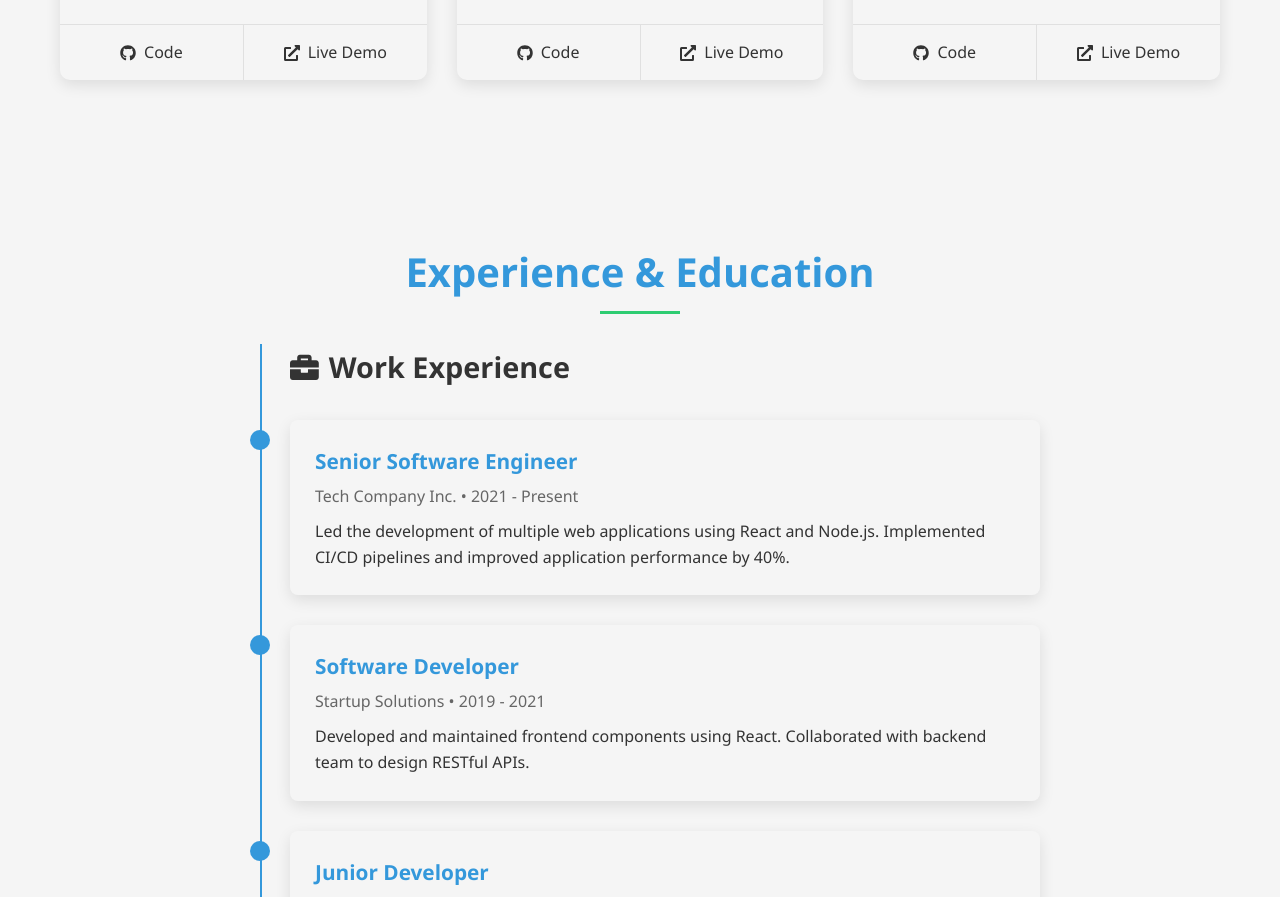
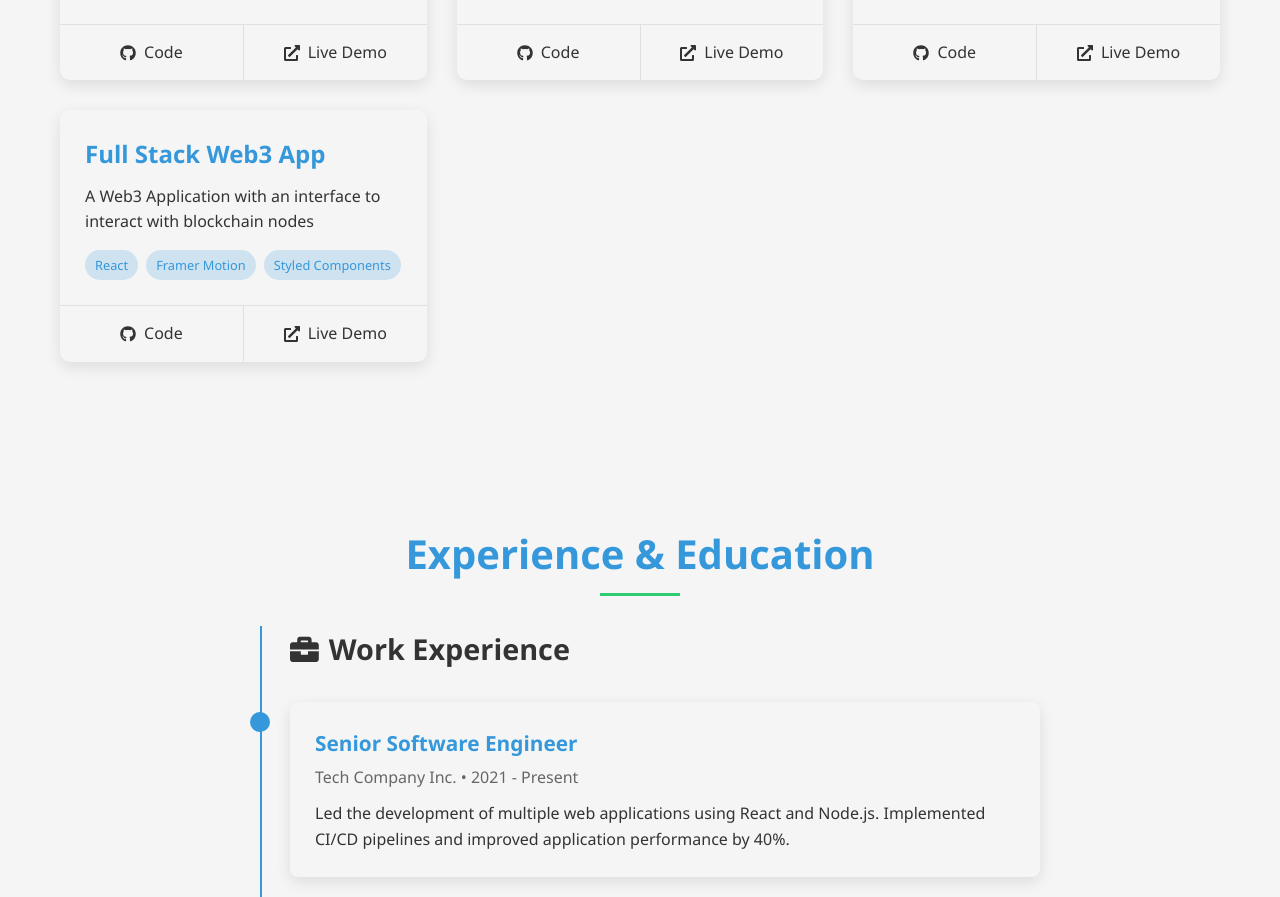
Before and after one commit to Mikehope254/MyPortfolio, a React (Vite) app in the folder my-portfolio/: page / in a window 1280 px wide. Shown: the part 2056-2953 px from the top of the page. Built offline with nearby package versions, Linux system fonts and the light colour scheme.

Commit message:
All Projects Added

```diff
--- a/my-portfolio/src/components/Projects.jsx
+++ b/my-portfolio/src/components/Projects.jsx
@@ -25,6 +25,15 @@ const projects = [
     title: "Portfolio Website",
     description:
       "A responsive portfolio website built with React and Framer Motion.",
+    tech: ["React", "Framer Motion", "Styled Components"],
+    github: "https://github.com/Mikehope254/MyPortfolio/tree/main/my-portfolio",
+    demo: "#",
+  },
+  {
+    id: 4,
+    title: "Full Stack Web3 App",
+    description:
+      "A Web3 Application with an interface to interact with blockchain nodes",
     tech: ["React", "Framer Motion", "Styled Components"],
     github: "https://github.com/Mikehope254/MyPortfolio/tree/main/my-portfolio",
     demo: "#",
```
